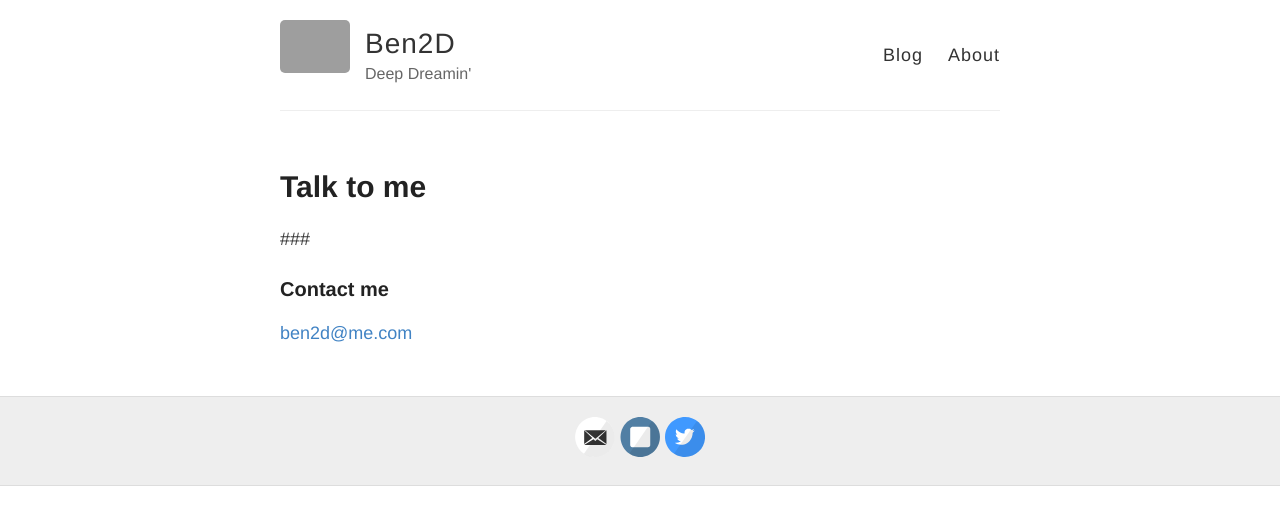
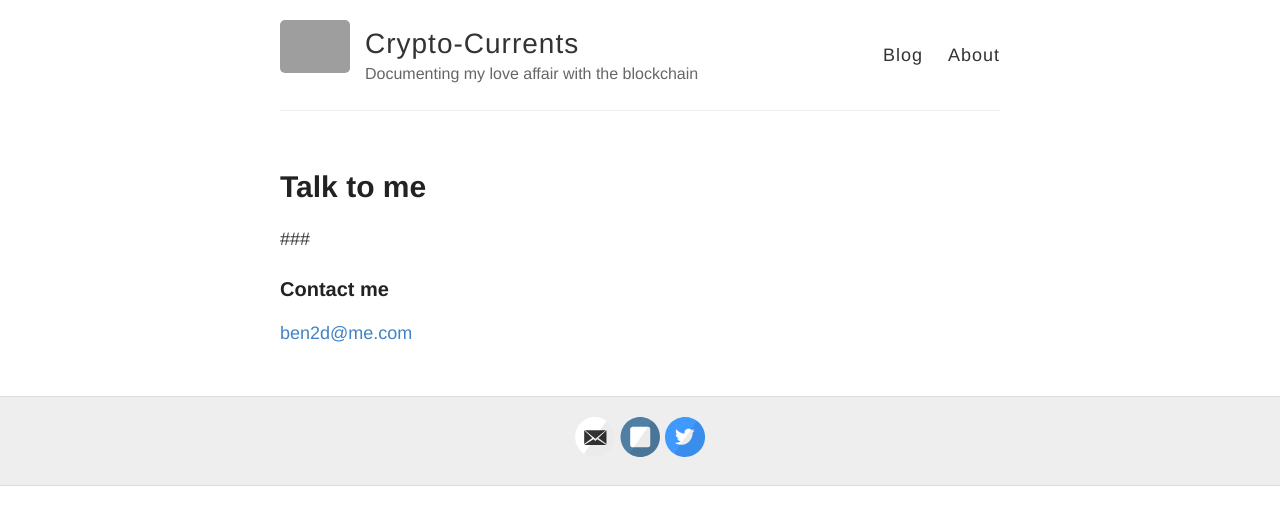
Before and after one commit to ben2d/crypto-currents.com, a Jekyll site: the page built from about.md, in a window 1280 px wide. Shown: the top 525 px of the page. Built offline with Jekyll 4.4.1, drawn with Linux system fonts in a browser that asks for light colours; grey boxes are pictures that could not be loaded.

Commit message:
Update _config.yml

```diff
--- a/_config.yml
+++ b/_config.yml
@@ -3,10 +3,10 @@
 #
 
 # Name of your site (displayed in the header)
-name: Ben2D
+name: Crypto-Currents
 
 # Short bio or description (displayed in the header)
-description: Deep Dreamin'
+description: Documenting my love affair with the blockchain
 
 # URL of your avatar or profile pic (you could use your GitHub profile pic)
 avatar: https://pbs.twimg.com/profile_images/679431978282799104/YN-G_81F.jpg
```
